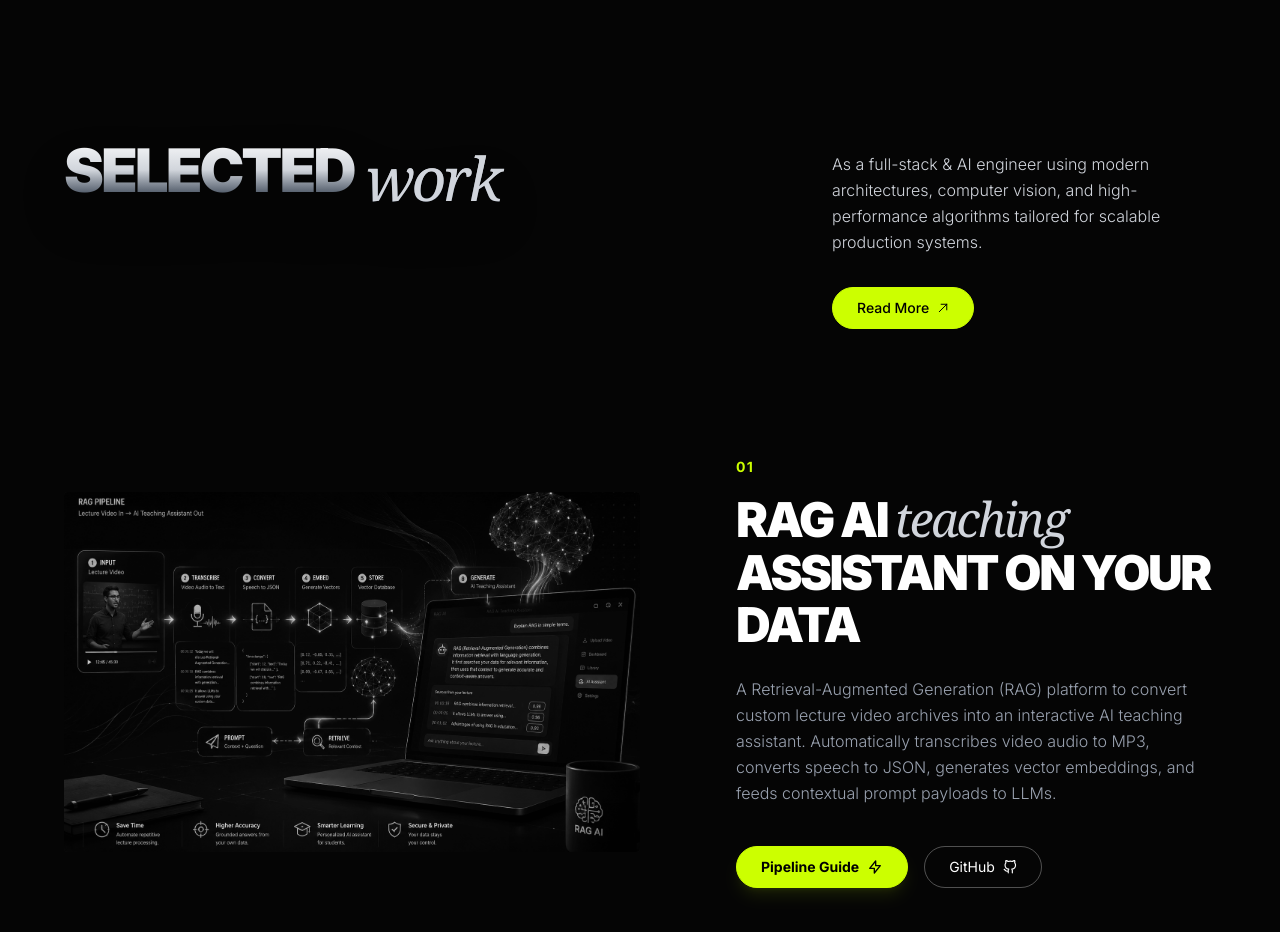
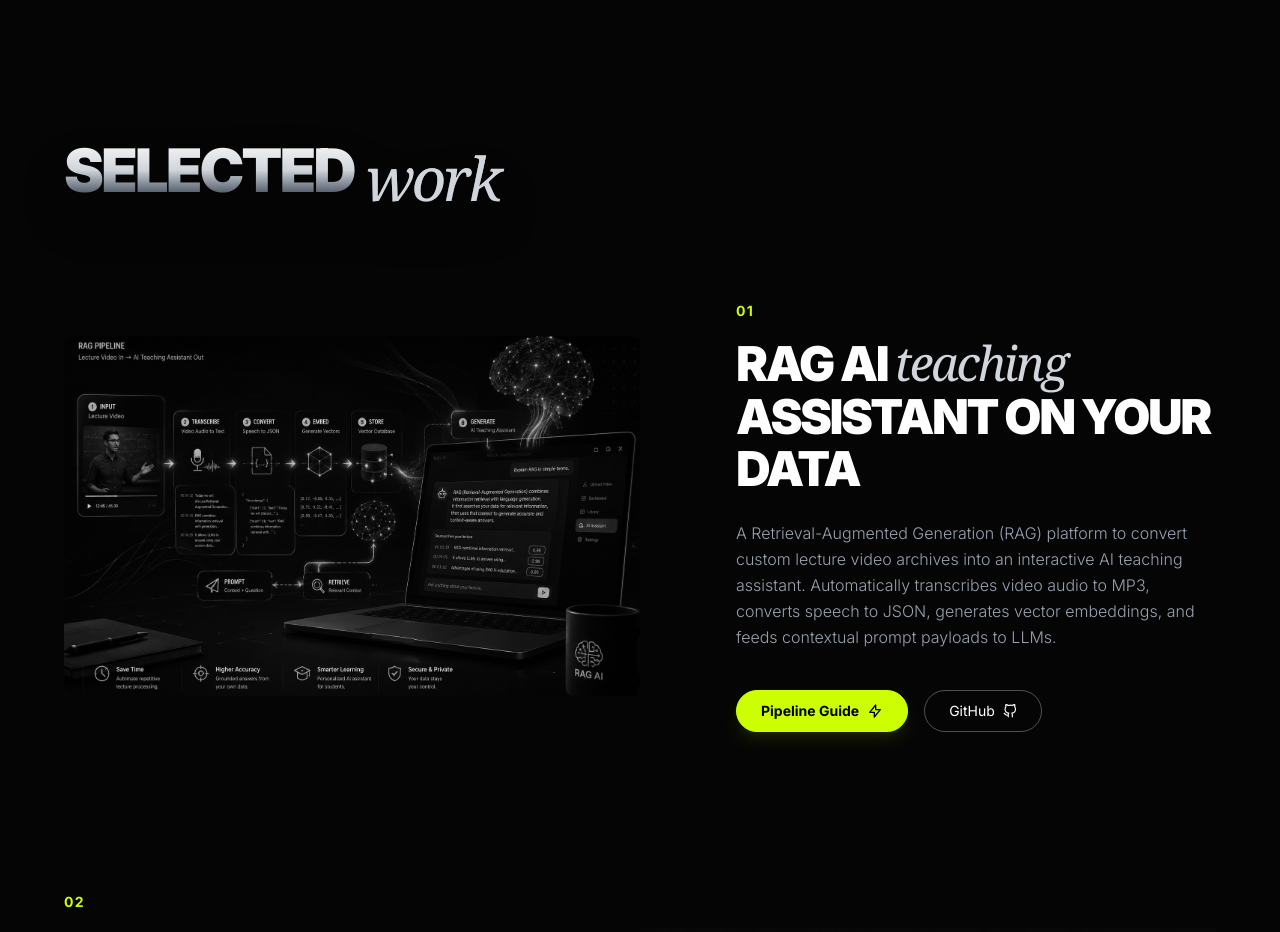
Before and after one commit to gaurav443201/portfolio, a React (Vite) app: page / in a window 1280 px wide. Shown: the part 2500-3432 px from the top of the page. Built offline with nearby package versions, Linux system fonts and the light colour scheme.

Commit message:
fix(project): remove right side description and Read More button from Selected Work header

```diff
--- a/src/components/Project.jsx
+++ b/src/components/Project.jsx
@@ -117,27 +117,14 @@ const Project = ({ onCtaClick }) => {
     <div id="project" className="bg-[#050505] w-full text-white pt-10 md:pt-20 pb-24 px-6 md:px-16 relative">
 
       {/* Top Header Section */}
-      <div className="flex flex-col lg:flex-row justify-between items-start w-full z-10 gap-12 lg:gap-0 mb-20 lg:mb-32">
+      <div className="flex flex-col lg:flex-row justify-between items-start w-full z-10 gap-12 lg:gap-0 mb-16 lg:mb-24">
 
         {/* Left Giant Title */}
-        <div className="w-full lg:w-7/12 overflow-visible">
+        <div className="w-full overflow-visible">
           <h2 className="text-4xl md:text-5xl lg:text-6xl font-black tracking-tighter text-transparent bg-clip-text bg-gradient-to-b from-white via-gray-300 to-gray-800 drop-shadow-2xl leading-[0.9] uppercase flex items-center gap-3 whitespace-nowrap">
             Selected
             <span className="font-light italic text-gray-300 lowercase font-serif pr-4 pt-2 md:pt-4">work</span>
           </h2>
-        </div>
-
-        {/* Right Description */}
-        <div className="w-full lg:w-4/12 flex flex-col items-start lg:mt-4">
-          <p className="text-gray-300 text-sm md:text-base font-light leading-relaxed mb-8">
-            As a full-stack & AI engineer using modern architectures, computer vision, and high-performance algorithms tailored for scalable production systems.
-          </p>
-          <button onClick={onCtaClick} className="cursor-pointer px-6 py-2.5 rounded-full border border-[#ccff00] bg-[#ccff00] text-black font-medium text-xs md:text-sm hover:bg-[#b3e600] hover:border-[#b3e600] transition-colors flex items-center gap-2">
-            Read More
-            <svg xmlns="http://www.w3.org/2000/svg" className="w-3 h-3" fill="none" viewBox="0 0 24 24" stroke="currentColor" strokeWidth={2}>
-              <path strokeLinecap="round" strokeLinejoin="round" d="M4.5 19.5l15-15m0 0H8.25m11.25 0v11.25" />
-            </svg>
-          </button>
         </div>
       </div>
 
```
